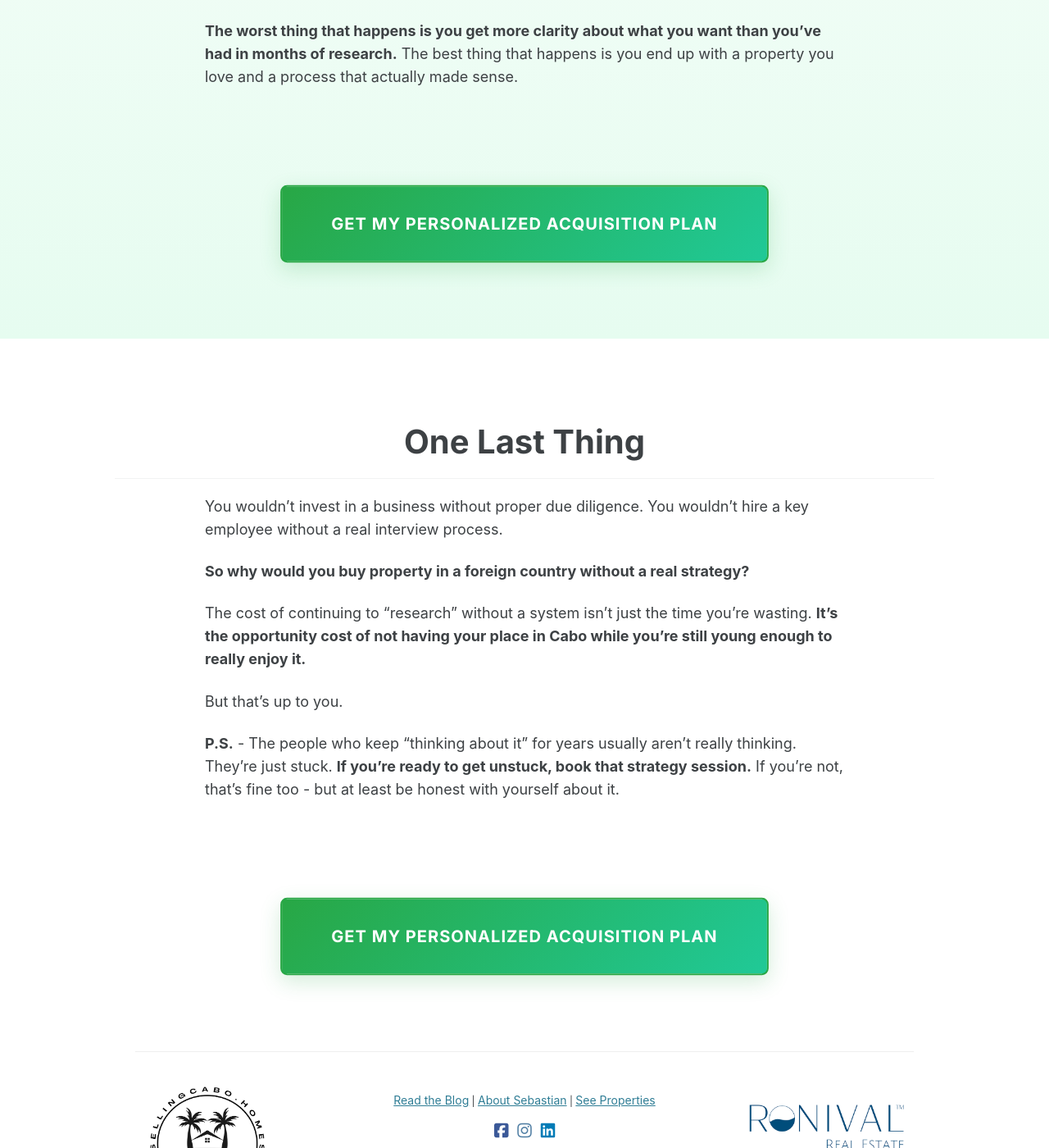
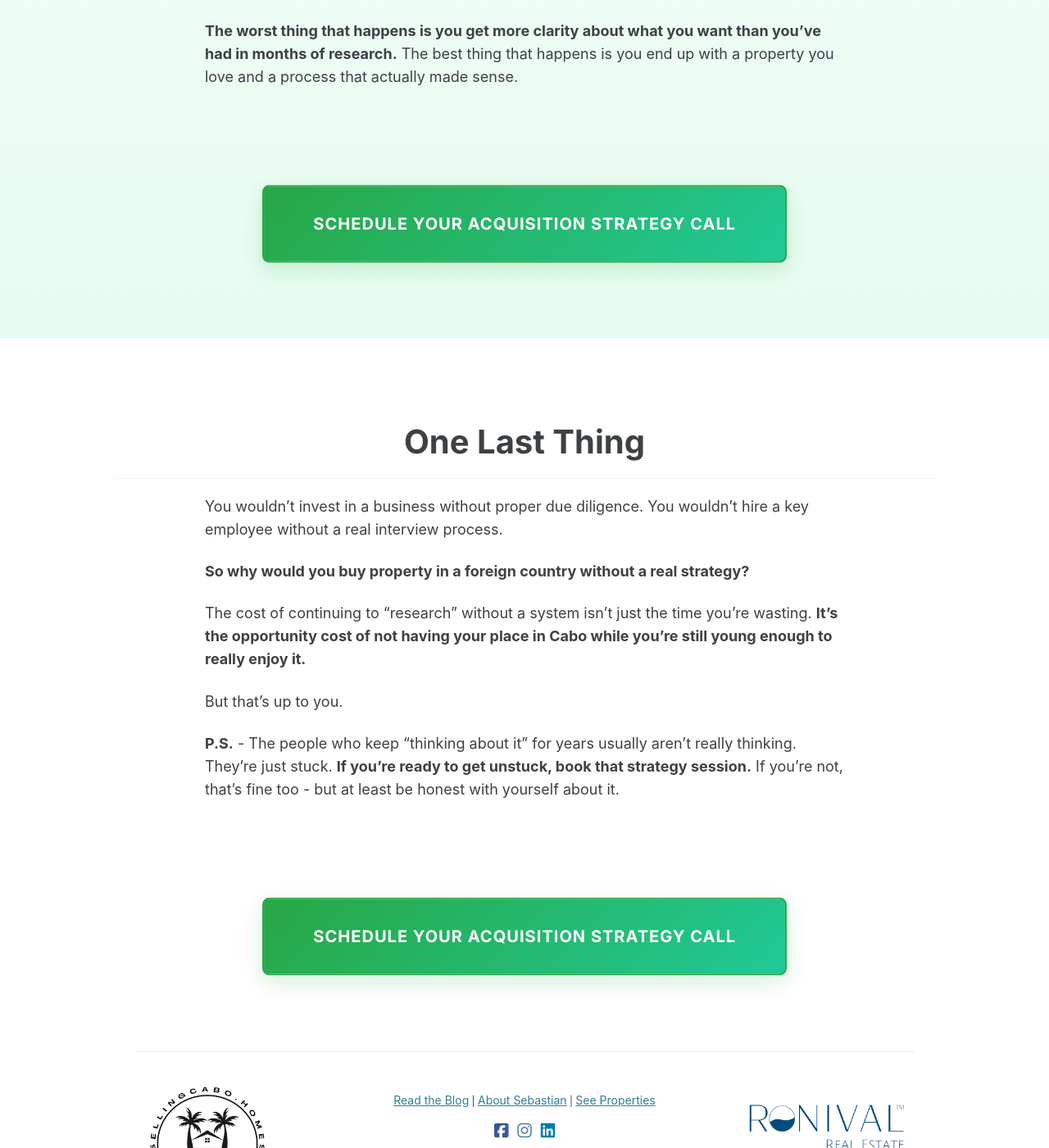
Before and after one commit to sellingcabohomes/SellingCabo.Homes, a Jekyll site: the page built from index.md, in a window 1280 px wide and 1400 px high, scrolled down 9086 px. Shown: the whole window at 82% size. Built offline with Jekyll 4.4.1, drawn with Linux system fonts in a browser that asks for light colours; cached includes are drawn as plain includes; the list of posts is cut into pages by our own code.

Commit message:
change homepage button text

```diff
--- a/index.md
+++ b/index.md
@@ -268,7 +268,7 @@ If you want to stop spinning your wheels and start making real progress, just bo
 
 <br>
 <div class="cta-button-wrapper">
-<a href="https://calendar.app.google/M7pKtXRyU3xuvhzu7" class="btn btn--success btn--large">GET MY PERSONALIZED ACQUISITION PLAN</a>
+<a href="https://calendar.app.google/M7pKtXRyU3xuvhzu7" class="btn btn--success btn--large">SCHEDULE YOUR ACQUISITION STRATEGY CALL</a>
 </div>
 {: .text-center }
 </div>
@@ -290,7 +290,7 @@ If you want to stop spinning your wheels and start making real progress, just bo
 
   <br>
   <div class="cta-button-wrapper">
-  <a href="https://calendar.app.google/M7pKtXRyU3xuvhzu7" class="btn btn--success btn--large">GET MY PERSONALIZED ACQUISITION PLAN</a>
+  <a href="https://calendar.app.google/M7pKtXRyU3xuvhzu7" class="btn btn--success btn--large">SCHEDULE YOUR ACQUISITION STRATEGY CALL</a>
   </div>
   {: .text-center }
 </div>
```
